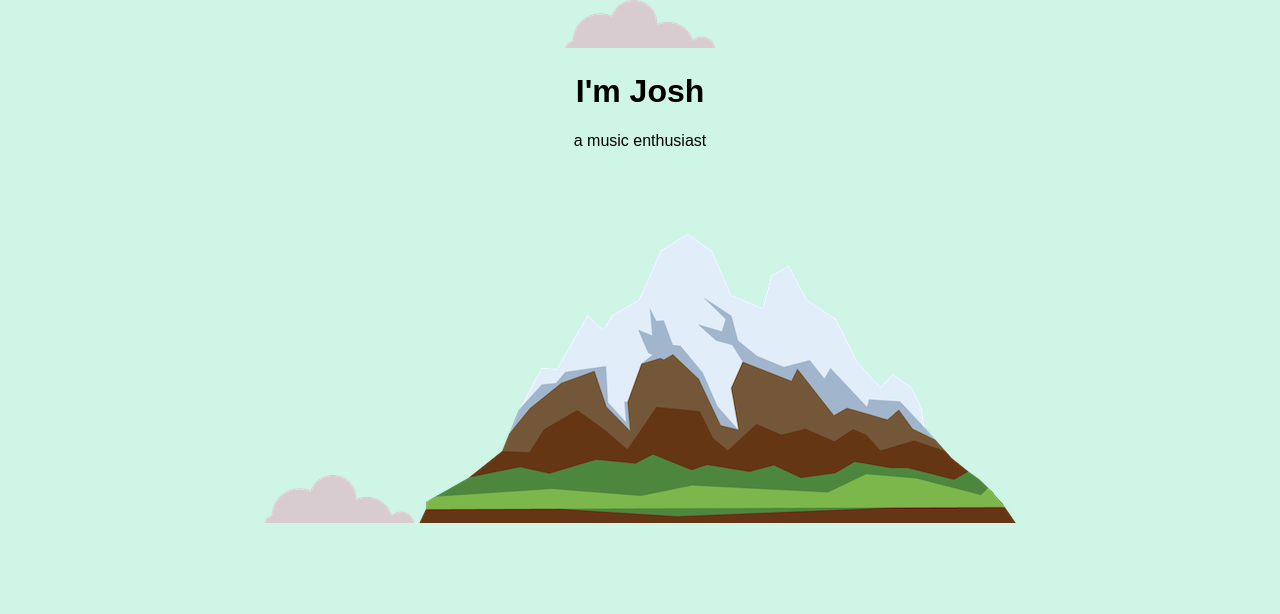
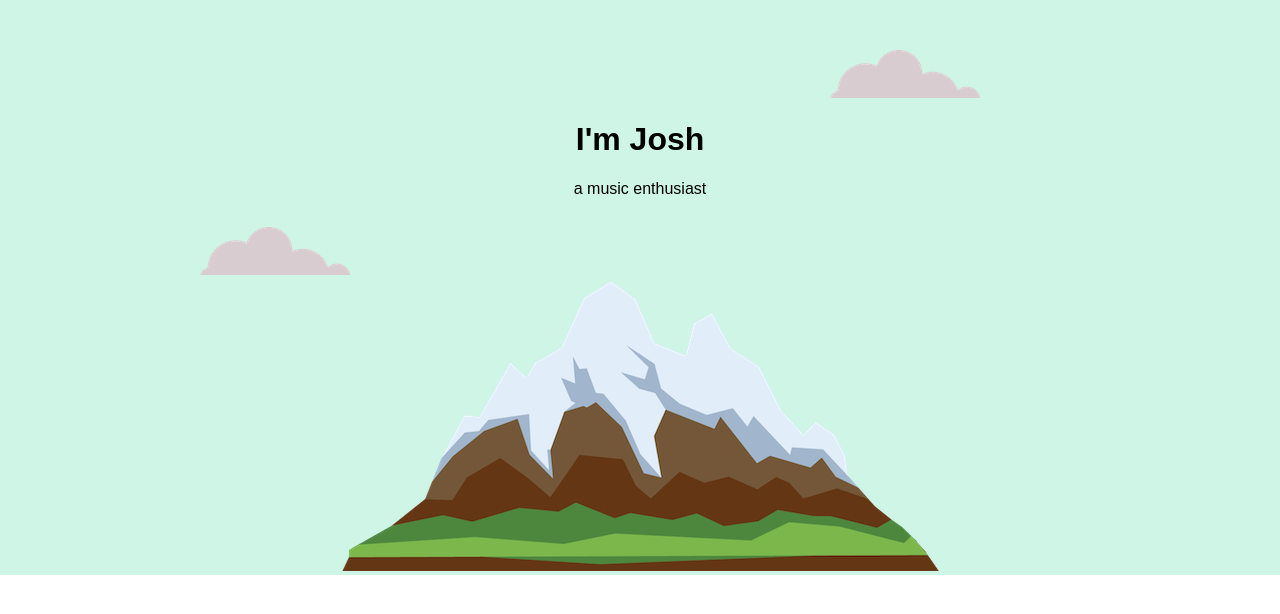
Before and after one commit to Becky-K/josh-website, a plain HTML site: page index.html in a window 1280 px wide. Drawn offline with Linux system fonts and the light colour scheme.

Commit message:
Changed layout of home page

```diff
--- a/css/main.css
+++ b/css/main.css
@@ -1,18 +1,36 @@
 /*****MAIN*****/
-
 html {
-    background-color: #CFF5E7;
+    margin: 0;
 }
 
 body {
     margin: 0;
+    padding: 0;
     text-align: center;
 }
 
 /*****HOME*****/
 
+.top-container {
+    background-color: #CFF5E7;
+    position: relative;
+    padding-top: 100px;
+}
+
 h1 {
     margin-top: 0;
+}
+
+.top-cloud {
+    position: absolute;
+    right: 300px;
+    top: 50px;
+}
+
+.bottom-cloud {
+    position: absolute;
+    left: 200px;
+    bottom: 300px;
 }
 
 /*****CONTACT*****/
--- a/index.html
+++ b/index.html
@@ -12,10 +12,10 @@
     </head>
     <body>
         <div class="top-container">
-            <img src="img/cloud.png" alt="cloud">
+            <img class="top-cloud" src="img/cloud.png" alt="cloud">
             <h1>I'm Josh</h1>
             <p>a music enthusiast</p>
-            <img src="img/cloud.png" alt="cloud">
+            <img class="bottom-cloud" src="img/cloud.png" alt="cloud">
             <img src="img/mountain.png" alt="mountain">
         </div>
     </body>
```
